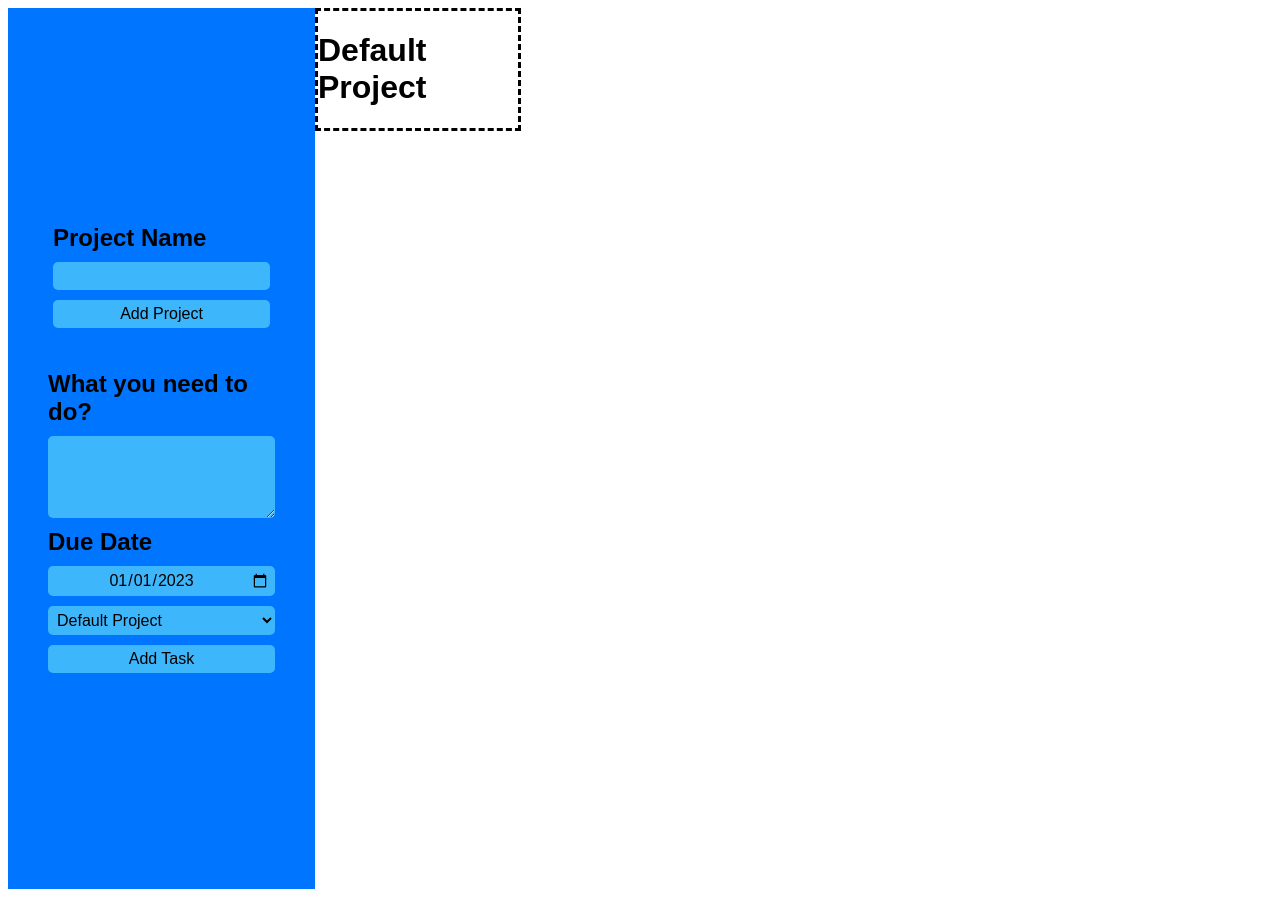
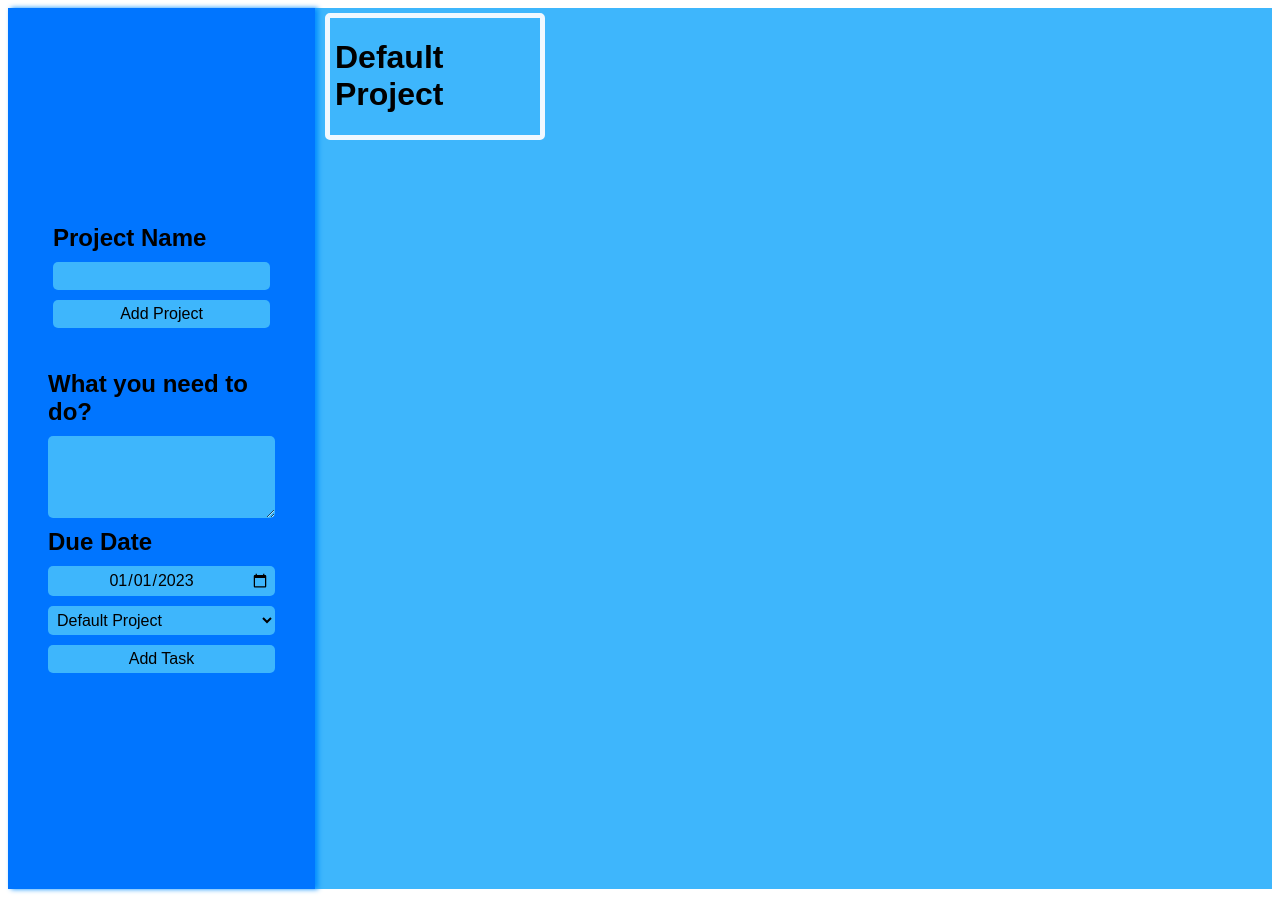
Before and after one commit to LukasDrinkwater/Project_Todo_List_seperate, a website built with webpack: page webpack/src/index.html in a window 1280 px wide. Built offline with nearby package versions, Linux system fonts and the light colour scheme.

Commit message:
continued working on styles css. Fixed issue with white space between columns

```diff
--- a/webpack/src/controller.js
+++ b/webpack/src/controller.js
@@ -54,6 +54,8 @@ function refreshProjectSelect() {
   //   projects.push(project);
   // }
 
+  selectMenu.innerHTML = "";
+
   for (let i = 0; i < projects.length; i++) {
     let option = document.createElement("option");
     option.value = projects[i].projectName;
--- a/webpack/src/styles.css
+++ b/webpack/src/styles.css
@@ -103,21 +103,42 @@ input {
 .form-container {
   display: flex;
   flex-direction: column;
+  /* margin-right: 10px; */
+  box-shadow: 3px 0px 5px 0px var(--Blue2);
+  position: relative;
 }
 
 /* PROJECT CONTAINER CSS */
 .project-task-container {
-  display: grid;
+  background-color: var(--Blue4);
+  /* display: grid; */
+  /* grid-template-rows: masonry; */
+  /* grid-template-columns: repeat(auto-fit, minmax(200px)); */
   /* grid-template-columns: repeat(auto-fit, minmax(200px, 2fr)); */
-  grid-template-columns: repeat(auto-fit, minmax(200px, max-content));
+  /* grid-template-columns: repeat(auto-fit, minmax(200px, max-content)); */
   display: flex;
   flex-wrap: wrap;
+  flex-direction: column;
+  max-height: 1000px;
+  /* width: 100%; */
+  /* align-self: flex-start; */
+  /* justify-content: center; */
+  /* row-gap: 10px; */
+  /* column-gap: 10px; */
+  align-content: flex-start;
 }
 
 /* PROJECT CARD CSS */
 .project-card {
-  border-style: dashed;
+  /* box-shadow: 2px 2px 2px aliceblue; */
+  border: 5px solid aliceblue;
+  border-radius: 5px;
   width: 200px;
-  max-width: 100%;
-  height: fit-content;
+  margin-top: 5px;
+  margin-bottom: 5px;
+  margin-left: 10px;
+  padding-left: 5px;
+  padding-right: 5px;
+  /* max-width: 100; */
+  /* height: fit-content; */
 }
```
